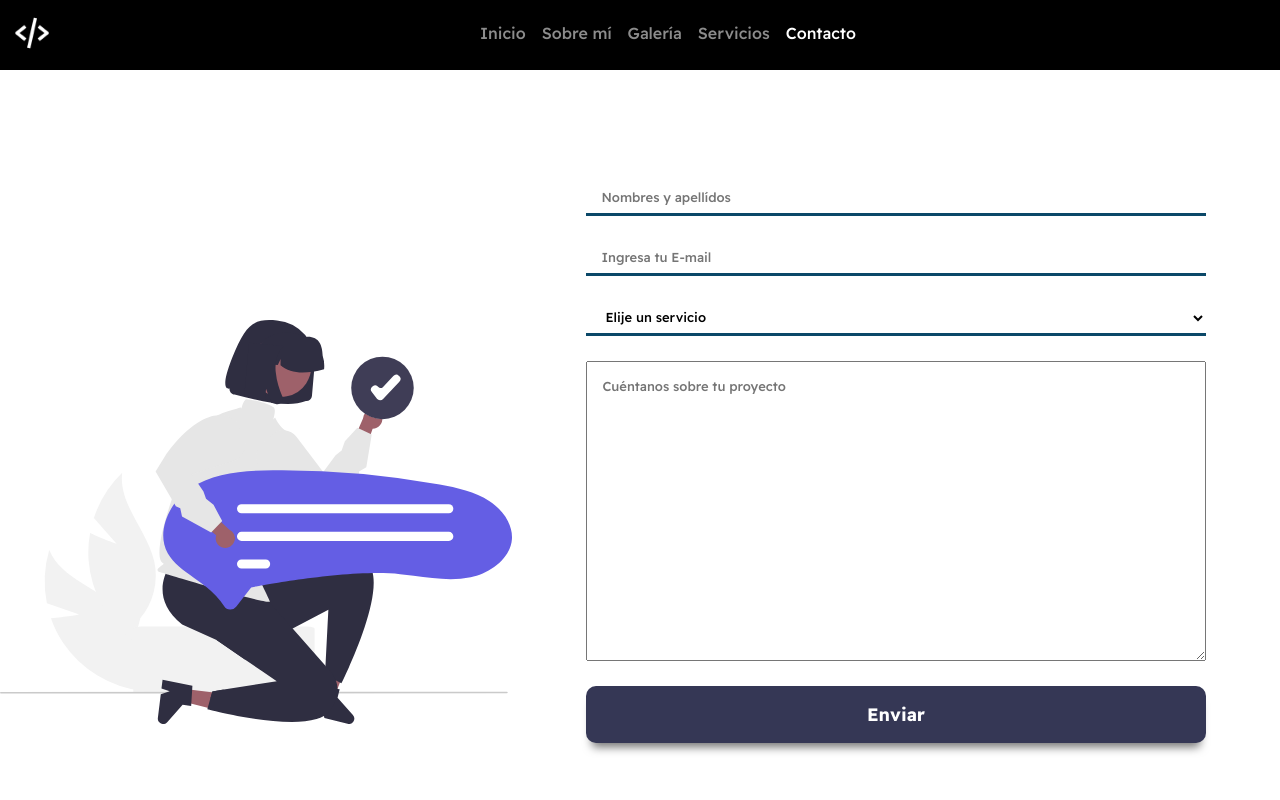
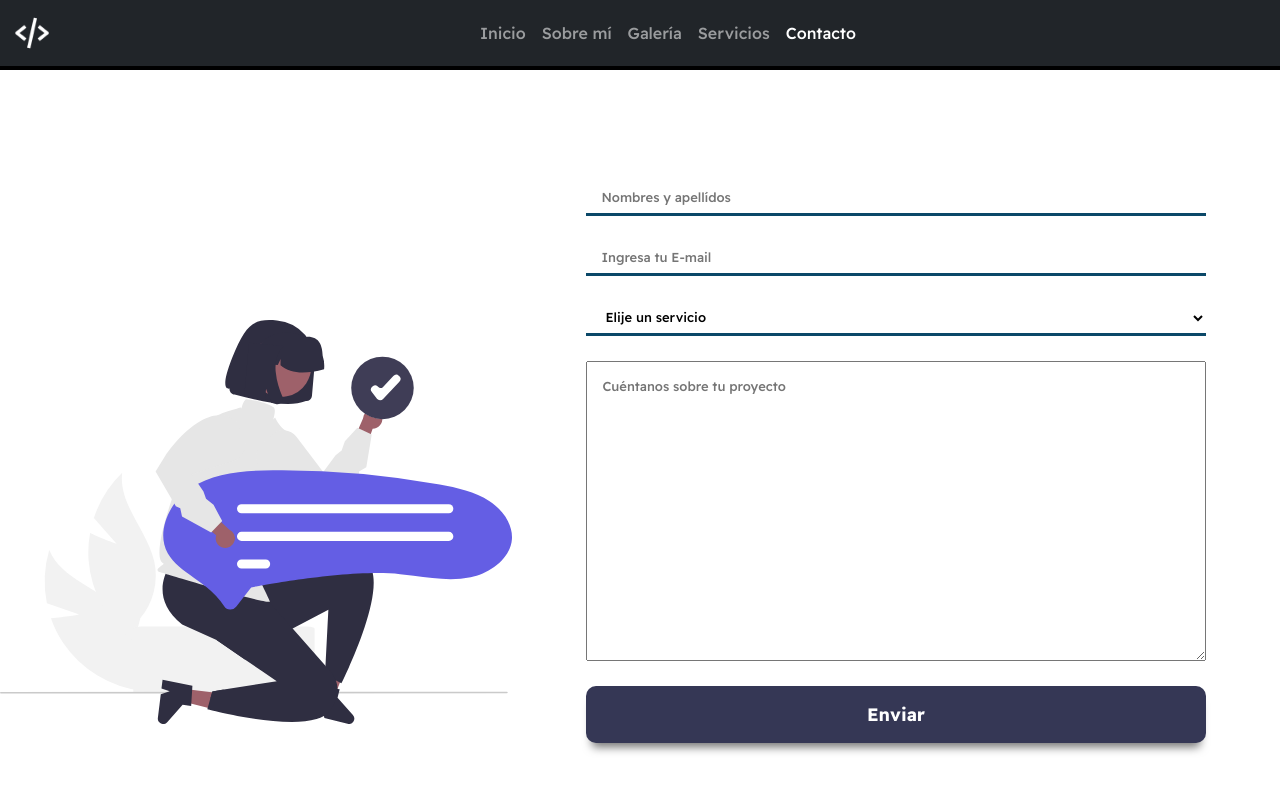
Before and after one commit to FeGaWeb/proyecto_sass, a website: page html/contacto.html in a window 1280 px wide. Shown: the top 800 px of the page. Drawn offline with nearby package versions, Linux system fonts and the light colour scheme.

Commit message:
navbar arreglado

```diff
--- a/html/contacto.html
+++ b/html/contacto.html
@@ -25,7 +25,7 @@
 
     <header class="header_home header_general">
 
-        <nav class="navbar navbar-expand-md navbar-dark">
+        <nav class="navbar navbar-expand-md navbar-dark bg-dark">
             <div class="container-fluid">
               <a class="navbar-brand logo_nav"  href="../index.html"><img style="width: 40px; height: 40px;" src="../img/img_home/logob.png" alt=""></a>
               <button class="navbar-toggler" type="button" data-bs-toggle="collapse" data-bs-target="#navbarNavAltMarkup" aria-controls="navbarNavAltMarkup" aria-expanded="false" aria-label="Toggle navigation">
```
Also changed, not shown: html/galeria.html (+1 -1 lines), html/servicios.html (+1 -1 lines), html/sobremi.html (+1 -1 lines).
